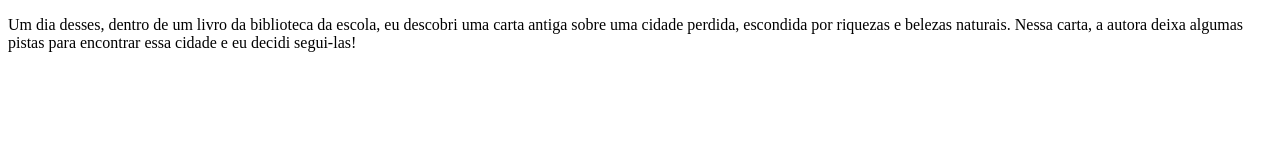
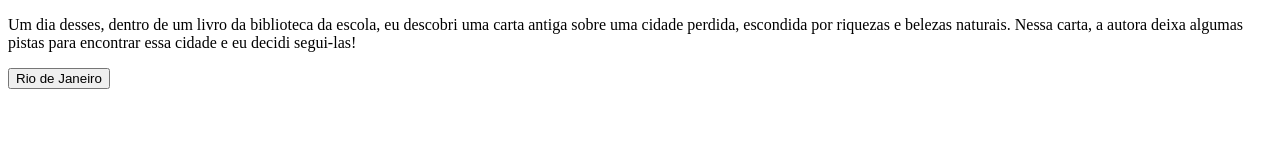
Before and after one commit to eaig14/Uma-nova-aventura, a plain HTML site: page index.html in a window 1280 px wide. Drawn offline with Linux system fonts and the light colour scheme.

Commit message:
19.11button

```diff
--- a/index.html
+++ b/index.html
@@ -14,6 +14,11 @@
     <p>
         Um dia desses, dentro de um livro da biblioteca da escola, eu descobri uma carta antiga sobre uma cidade perdida, escondida por riquezas e belezas naturais. Nessa carta, a autora deixa algumas pistas para encontrar essa cidade e eu decidi segui-las!
     </p>
+
+    <button>
+        Rio de Janeiro
+    </button>
+
 </main>
 
 
```
